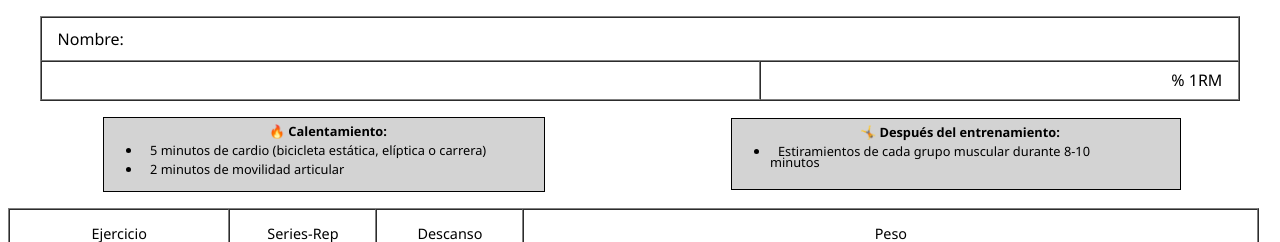
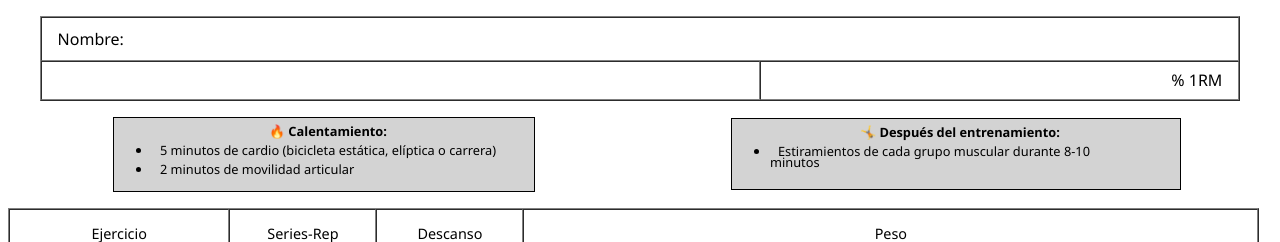
Before and after one commit to fernanfpinformatica/gym-workout-creator, a Vue app: page / in a window 1280 px wide. Shown: the top 242 px of the page. Built offline with nearby package versions, Linux system fonts and the light colour scheme.

Commit message:
Delete min-width property on callout

```diff
--- a/src/components/Callout.vue
+++ b/src/components/Callout.vue
@@ -50,7 +50,6 @@ export default {
 
   .info-callout-wrapper .info-callout-cell table {
       margin: 1rem auto;
-      min-width: 442px;
       height: 72px;
       line-height: 0.85;
   }
```
